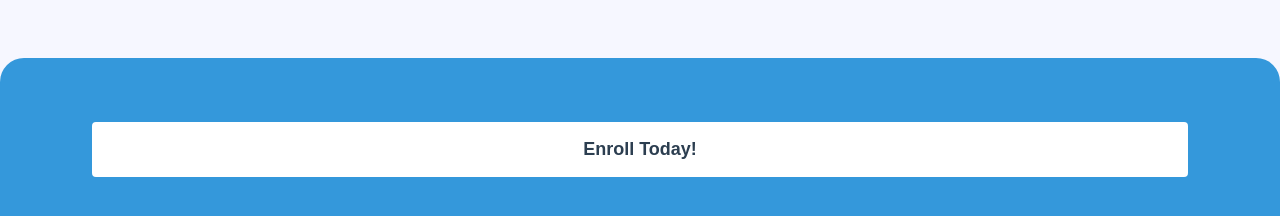
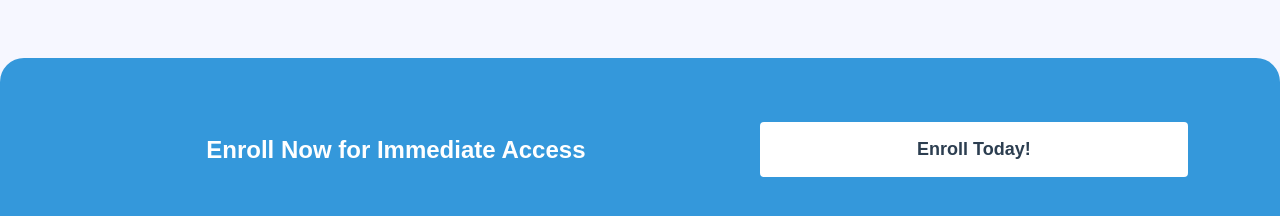
Before and after one commit to bahar-dc/learn-react, a React (Create React App) app: page /#/celpip-training in a window 1280 px wide. Shown: the part 2060-2276 px from the top of the page. Built offline with nearby package versions, Linux system fonts and the light colour scheme.

Commit message:
Fix issue with enroll bottom long button

```diff
--- a/src/Components/Celpiptraining.jsx
+++ b/src/Components/Celpiptraining.jsx
@@ -102,6 +102,7 @@ export const Celpiptraining = () => {
             <section className="text-banner alt progresso-block">
                 <div className="progresso-container text-white light-blue-container">
                     <div>
+                         <h2 className='color-white'>Enroll Now for Immediate Access</h2>
                         <a href="#/enroll" className="button primary white cursor">Enroll Today!</a>
                     </div>
                 </div>
--- a/src/Components/ConfidenceAndPublicSpeaking.jsx
+++ b/src/Components/ConfidenceAndPublicSpeaking.jsx
@@ -107,6 +107,7 @@ export const ConfidenceAndPublicSpeaking = () => {
             <section className="text-banner alt progresso-block">
                 <div className="progresso-container text-white light-blue-container">
                     <div>
+                         <h2 className='color-white'>Enroll Now for Immediate Access</h2>
                         <a href="#/enroll" className="button primary white cursor">Enroll Today!</a>
                     </div>
                 </div>
--- a/src/Components/EnglishLanguageCourses.jsx
+++ b/src/Components/EnglishLanguageCourses.jsx
@@ -105,6 +105,7 @@ export const EnglishLanguageCourses = () => {
             <section className="text-banner alt progresso-block">
                 <div className="progresso-container text-white light-blue-container">
                     <div>
+                         <h2 className='color-white'>Enroll Now for Immediate Access</h2>
                         <a href="#/enroll" className="button primary white cursor">Enroll Today!</a>
                     </div>
                 </div>
--- a/src/Components/IeltsPreparation.jsx
+++ b/src/Components/IeltsPreparation.jsx
@@ -101,6 +101,7 @@ export const IeltsPreparation = () => {
             <section className="text-banner alt progresso-block">
                 <div className="progresso-container text-white light-blue-container">
                     <div>
+                         <h2 className='color-white'>Enroll Now for Immediate Access</h2>
                         <a href="#/enroll" className="button primary white cursor">Enroll Today!</a>
                     </div>
                 </div>
--- a/src/Components/InterviewAndCulturalAdaptation.jsx
+++ b/src/Components/InterviewAndCulturalAdaptation.jsx
@@ -106,6 +106,7 @@ export const InterviewAndCulturalAdaptation = () => {
             <section className="text-banner alt progresso-block">
                 <div className="progresso-container text-white light-blue-container">
                     <div>
+                        <h2 className='color-white'>Enroll Now for Immediate Access</h2>
                         <a href="#/enroll" className="button primary white cursor">Enroll Today!</a>
                     </div>
                 </div>
--- a/src/Components/PteCoaching.jsx
+++ b/src/Components/PteCoaching.jsx
@@ -102,6 +102,7 @@ export const  PteCoaching = () => {
             <section className="text-banner alt progresso-block">
                 <div className="progresso-container text-white light-blue-container">
                     <div>
+                         <h2 className='color-white'>Enroll Now for Immediate Access</h2>
                         <a href="#/enroll" className="button primary white cursor">Enroll Today!</a>
                     </div>
                 </div>
```
Also changed, not shown: src/Assets/Css/Style.css.
